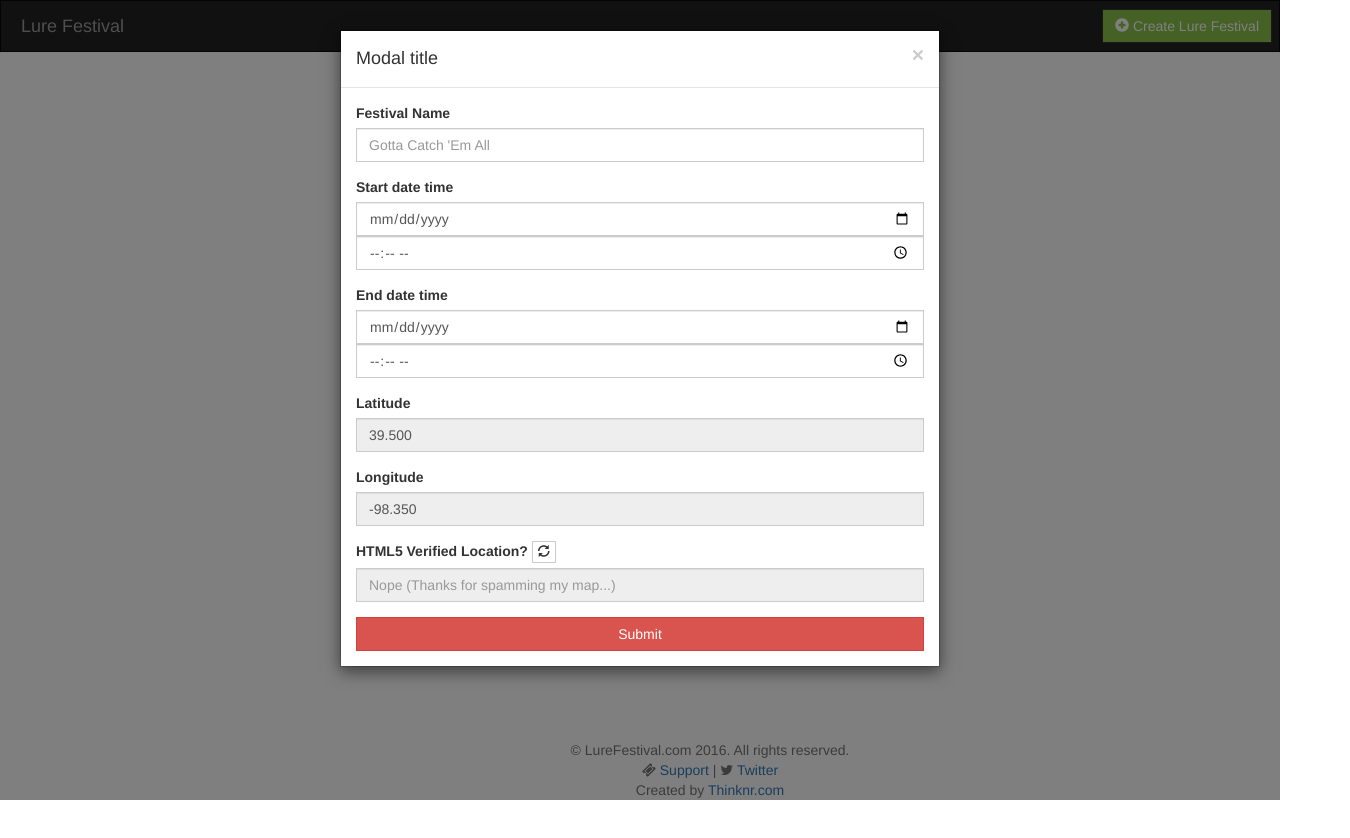
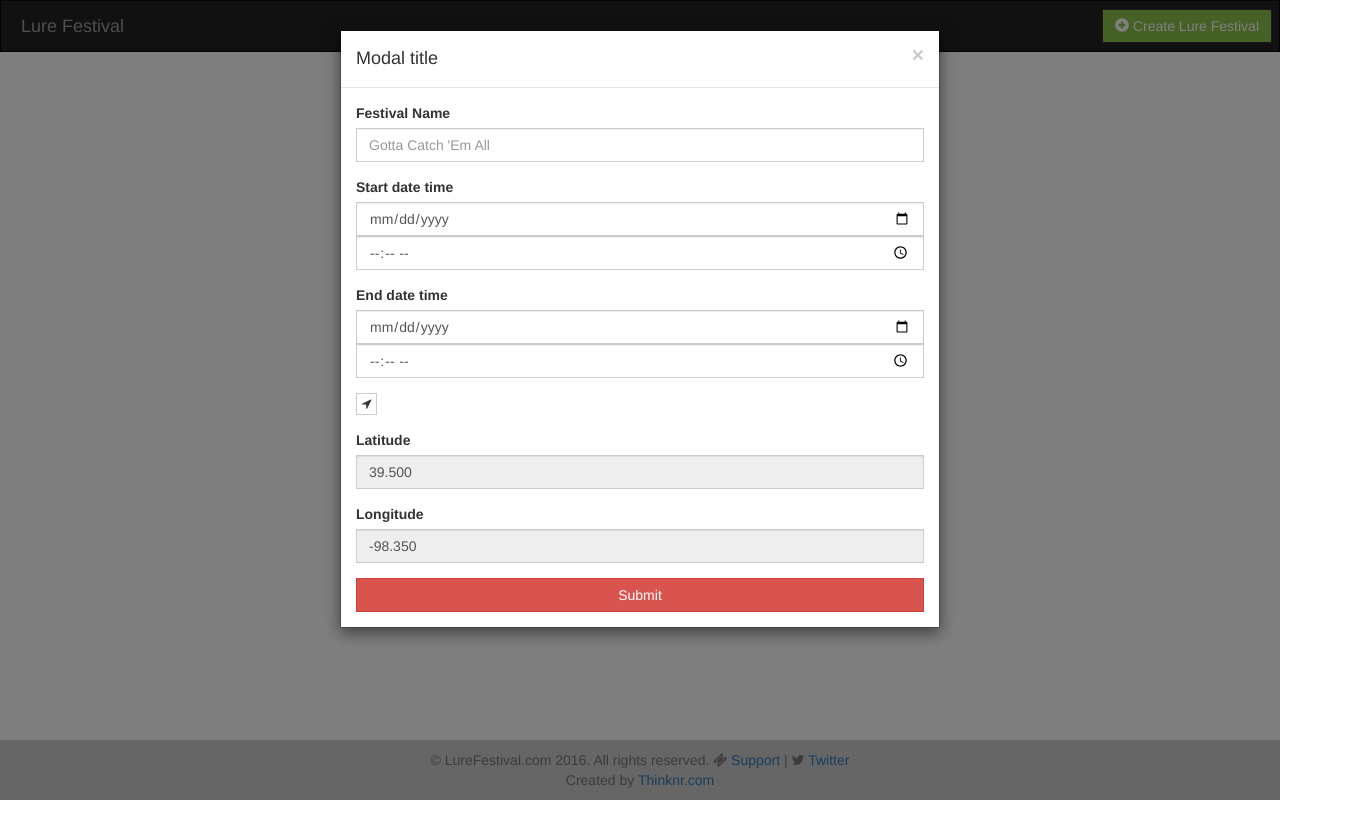
Before and after one commit to rubenroques/LureFestivalSite, a website: page public/index.html in a window 1280 px wide. Both pictures are taken after a click on the link "Create Lure Festival". Shown: the whole page, 1350 px wide, since content can reach past the window. Before the commit the page ends 800 px from the top, so only its background shows below. Drawn offline with nearby package versions, Linux system fonts and the light colour scheme; some packages are replaced by stand-ins of ours; no server answers.

Commit message:
Update home page footer and header. Fixed map size.

```diff
--- a/public/index.html
+++ b/public/index.html
@@ -45,37 +45,28 @@
 </head>
 
 <body>
-
     <nav class="navbar navbar-inverse" role="navigation" >
-
         <div class="navbar-header">
             <a class="navbar-brand " href="#" >Lure Festival </a>
-
             <a  type="button" class="btn navbar-btn pull-right" data-toggle="modal" data-target="#myModalHorizontal" >
                 <span class="glyphicon glyphicon-plus-sign "></span> Create Lure Festival
             </a>
-
         </div>
     </nav>
-
-<div class="container">
-
+    <div class="container-full fill">
         <div id="map"></div>
-
-    </hr>
+    </div>
 
     <!-- Footer -->
     <div class="footer">
         <p class="text-center">
             © LureFestival.com 2016. All rights reserved.
-            <br>
-            <i class="fa fa-ticket "></i> <a href="https://scotch.io/">Support</a> |
+
+            <i class="fa fa-ticket "></i> <a href="https://scotch.io/">Support</a>  |
             <i class="fa fa-twitter"></i>  <a href="https://github.com/afhaque/MeanMapAppV2.0">Twitter</a>
             <br>
             Created by <a href="http://www.thinknr.com/">Thinknr.com</a>
         </p>
-    </div>
-
     </div>
 
 
@@ -117,6 +108,11 @@
                             <input type="time" class="form-control" id="endDateTime" placeholder="" ng-model="formData.endDateTime" >
                         </div>
 
+
+                        <div class="form-group">
+                            <span><button ng-click="refreshLoc()" class="btn btn-default btn-xs"> <i class="fa fa-location-arrow" aria-hidden="true"></i> </span>
+                        </div>
+
                         <div class="form-group">
                             <label for="latitude">Latitude</label>
                             <input type="text" class="form-control" id="latitude" value="39.500" ng-model="formData.latitude" readonly >
@@ -124,11 +120,6 @@
                         <div class="form-group">
                             <label for="longitude">Longitude</label>
                             <input type="text" class="form-control" id="longitude" value="-98.350" ng-model="formData.longitude" readonly>
-                    </div>
-                    <div class="form-group">
-                        <!-- Note RefreshLoc button tied to addCtrl. This requests a refresh of the HTML5 verified location. -->
-                        <label for="verified">HTML5 Verified Location? <span><button ng-click="refreshLoc()" class="btn btn-default btn-xs"><span class="glyphicon glyphicon-refresh"></span></button></span></label>
-                        <input type="text" class="form-control" id="verified" placeholder= "Nope (Thanks for spamming my map...)" ng-model="formData.htmlverified" readonly>
                         </div>
 
                         <!-- Submit button. Note that its tied to createUser() function from addCtrl. Also note ng-disabled logic which prevents early submits.  -->
--- a/public/js/gservice.js
+++ b/public/js/gservice.js
@@ -16,9 +16,20 @@ angular.module('gservice', [])
         var lastMarker;
         var currentSelectedMarker;
 
-        // User Selected Location (initialize to center of America)
-        var selectedLat = 43.199719;
-        var selectedLong = -19.752733;
+        // User Selected Location (initialize to center in Central Park)
+        var selectedLat = 40.7828647;
+        var selectedLong = -73.9653551;
+
+        if (localStorage) {
+
+            var lastUserLatitude = localStorage.getItem('lastUserLatitude');
+            var lastUserLongitude = localStorage.getItem('lastUserLongitude');
+
+            if (lastUserLatitude != "undefined" && lastUserLatitude  != "null"  && lastUserLongitude != "undefined" && lastUserLongitude  != "null"   ) {
+                selectedLat = lastUserLatitude;
+                selectedLong = lastUserLongitude;
+            }
+        }
 
         // Functions
         // --------------------------------------------------------------
@@ -31,6 +42,9 @@ angular.module('gservice', [])
             // Set the selected lat and long equal to the ones provided on the refresh() call
             selectedLat = latitude;
             selectedLong = longitude;
+
+            localStorage.setItem('lastUserLatitude', latitude );
+            localStorage.setItem('lastUserLongitude', longitude);
 
             // If filtered results are provided in the refresh() call...
             if (filteredResults){
--- a/public/style.css
+++ b/public/style.css
@@ -1,7 +1,23 @@
 /* Space out content a bit */
+
+html, body {
+    margin: 0;
+    padding: 0;
+    height: 100%;
+    width: 100%;
+}
+
+
+
 body {
     background: #333;
 }
+
+.fill {
+    min-height: 100%;
+    height: 100%;
+}
+
 
 .text-title {
     font-size: 30px;
@@ -11,21 +27,27 @@ body {
 
 /* Custom page footer */
 .footer {
+    padding-top: 10px;
+    position: absolute;
+    bottom: 0px;
+
+    background-color: rgb(204, 204, 204);
+
     color: #777;
     width: 100%;
-    height: 60px;
-    position: absolute;
-    bottom: 0px;
+}
+
+.container-full {
+    margin: 0 auto;
+    width: 100%;
 }
 
 
-/* Google Map!  */
 #map {
-    width: 100px;
-    height: 100px;
+    width: 100%;
+    height: 100%;
+    min-height: 100%;
 }
-
-
 
 .modal-body .col-sm-2,
 .modal-body .col-sm-10 {
@@ -44,6 +66,8 @@ body {
 .navbar-header{
     margin-left:5px;
     margin-right:5px;
+
+
 
     width:100%;
 }
@@ -67,6 +91,10 @@ body {
     background-color: #6a9735;
 }
 
+.navbar {
+    margin-bottom: 0px !important;
+}
+
 * {
     -webkit-border-radius: 0 !important;
     -moz-border-radius: 0 !important;
```
Lines whose indentation alone changed are shown as unchanged.
